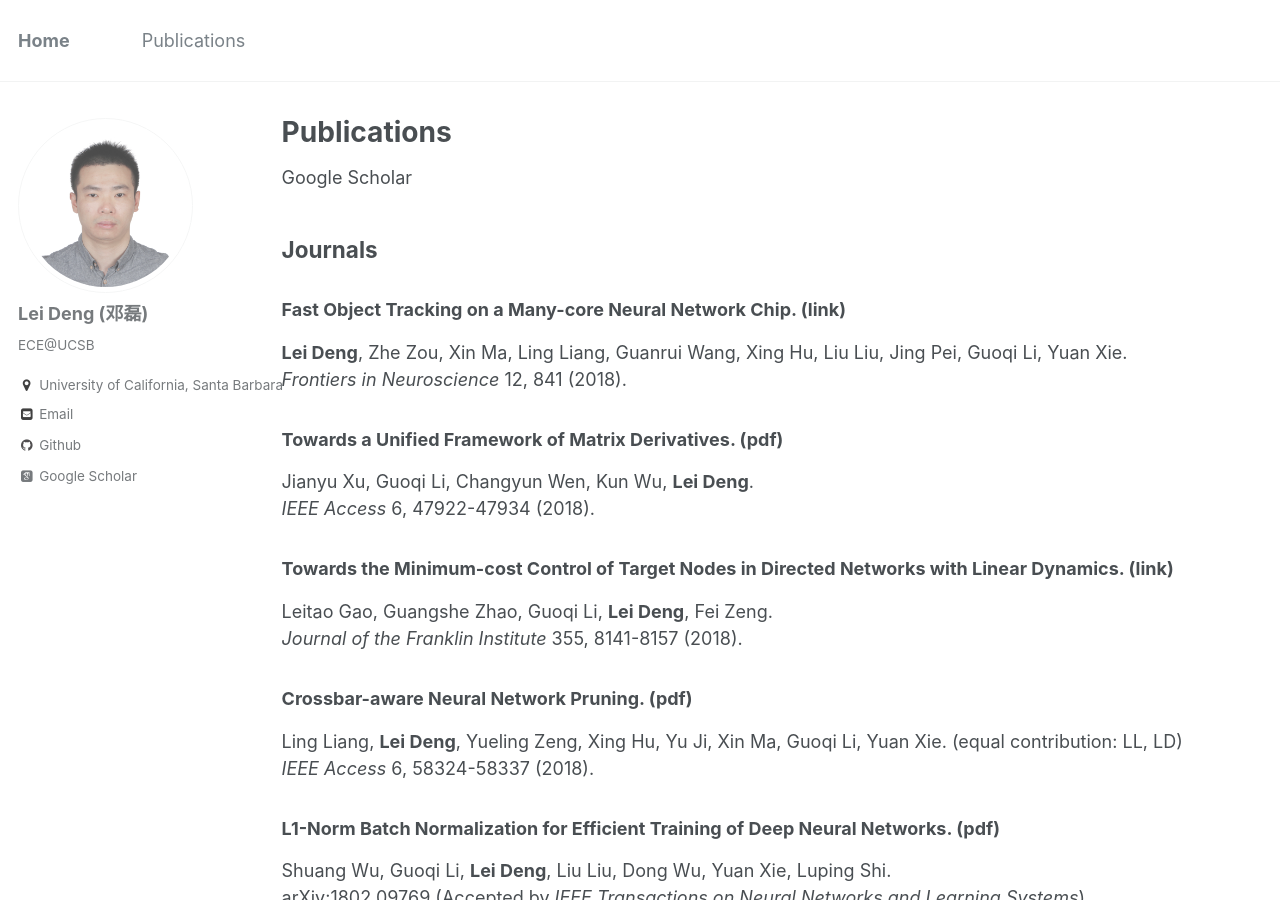
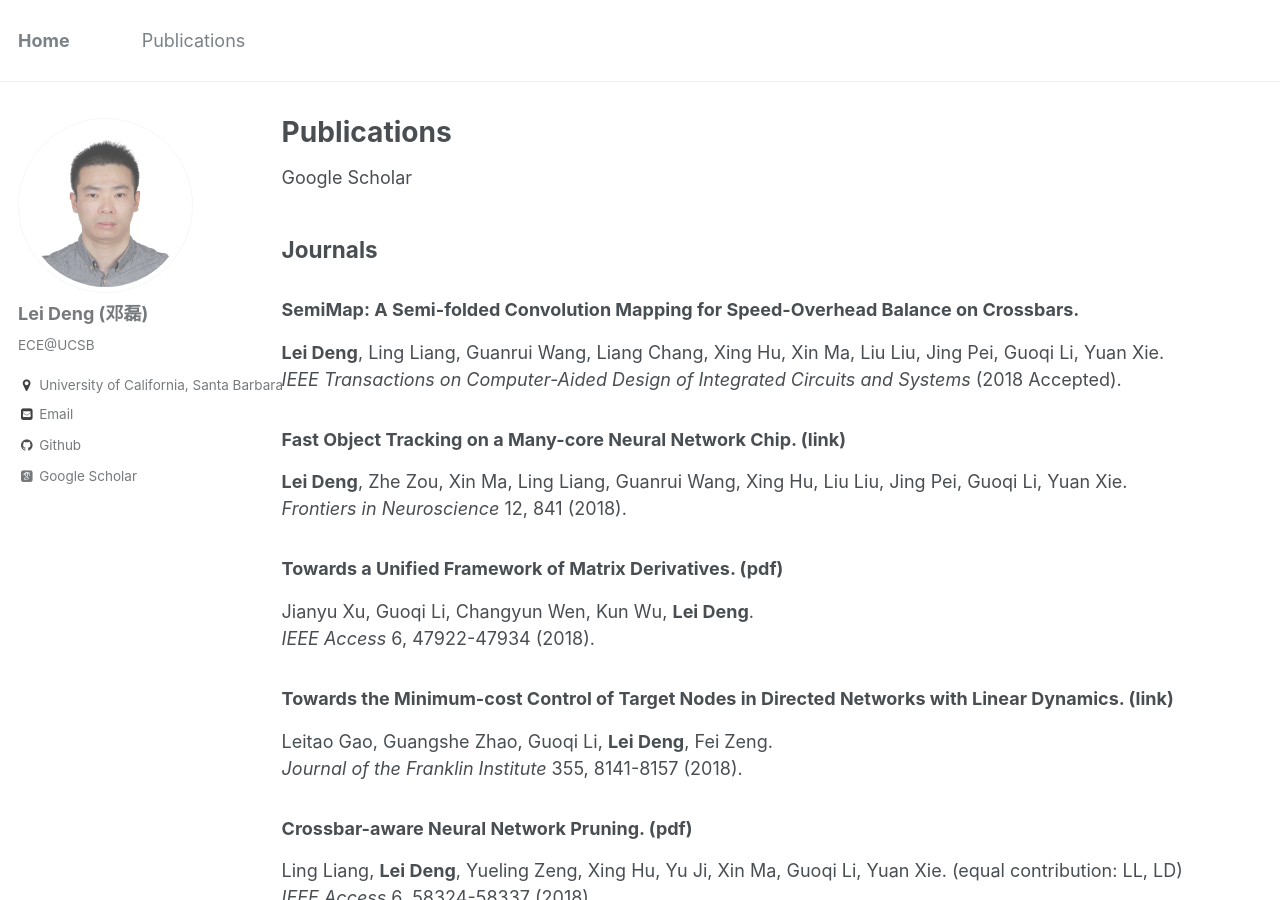
Before and after one commit to dllfei/dllfei.github.io, a Jekyll site: the page built from _pages/publications.md, in a window 1280 px wide and 900 px high. Built offline with Jekyll 4.4.1, drawn with Linux system fonts in a browser that asks for light colours; some web fonts are replaced.

Commit message:
Update publications.md

```diff
--- a/_pages/publications.md
+++ b/_pages/publications.md
@@ -7,6 +7,10 @@ author_profile: true
 [Google Scholar](https://scholar.google.com/citations?user=vlqhAN4AAAAJ&hl=zh-CN)
 
 ## Journals
+
+### SemiMap: A Semi-folded Convolution Mapping for Speed-Overhead Balance on Crossbars. <br />
+**Lei Deng**, Ling Liang, Guanrui Wang, Liang Chang, Xing Hu, Xin Ma, Liu Liu, Jing Pei, Guoqi Li, Yuan Xie. <br />
+*IEEE Transactions on Computer-Aided Design of Integrated Circuits and Systems* (2018 Accepted).
 
 ### Fast Object Tracking on a Many-core Neural Network Chip. ([link](https://www.frontiersin.org/articles/10.3389/fnins.2018.00841/abstract)) <br />
 **Lei Deng**, Zhe Zou, Xin Ma, Ling Liang, Guanrui Wang, Xing Hu, Liu Liu, Jing Pei, Guoqi Li, Yuan Xie. <br />
```
